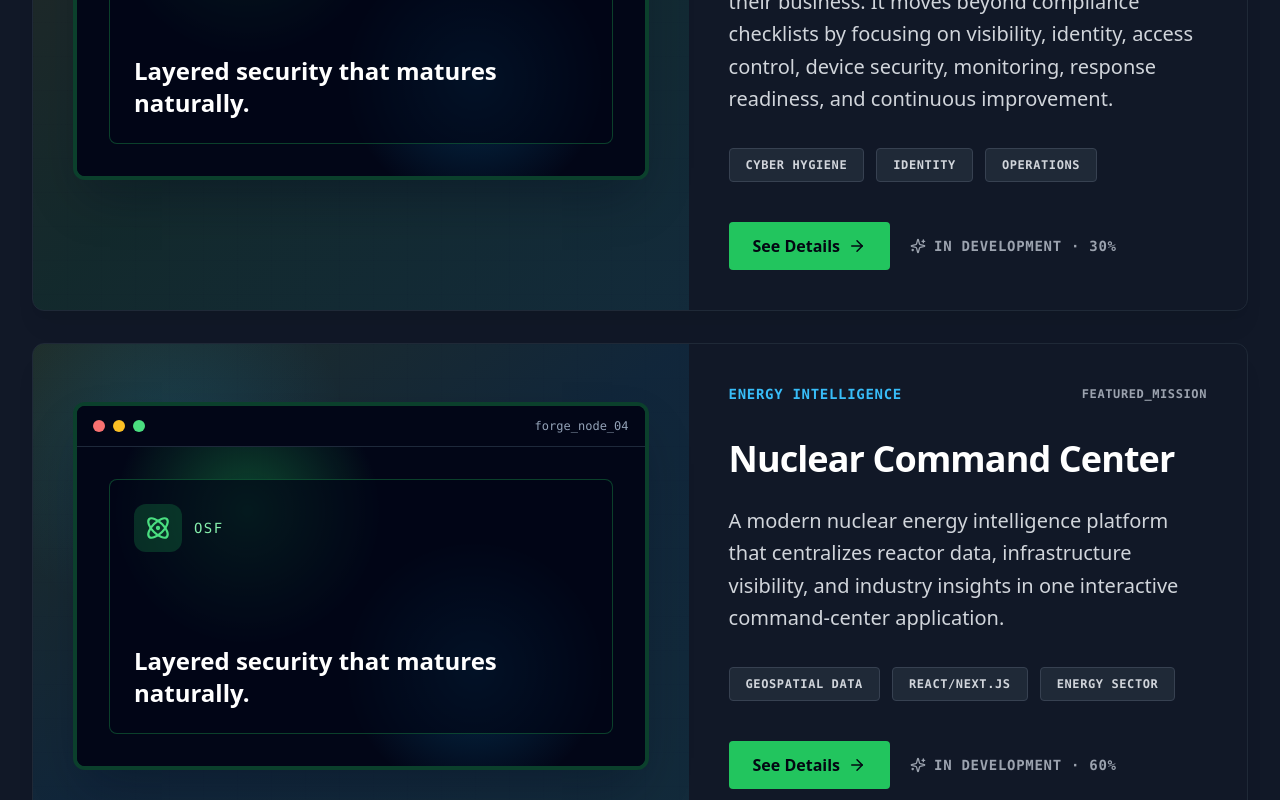
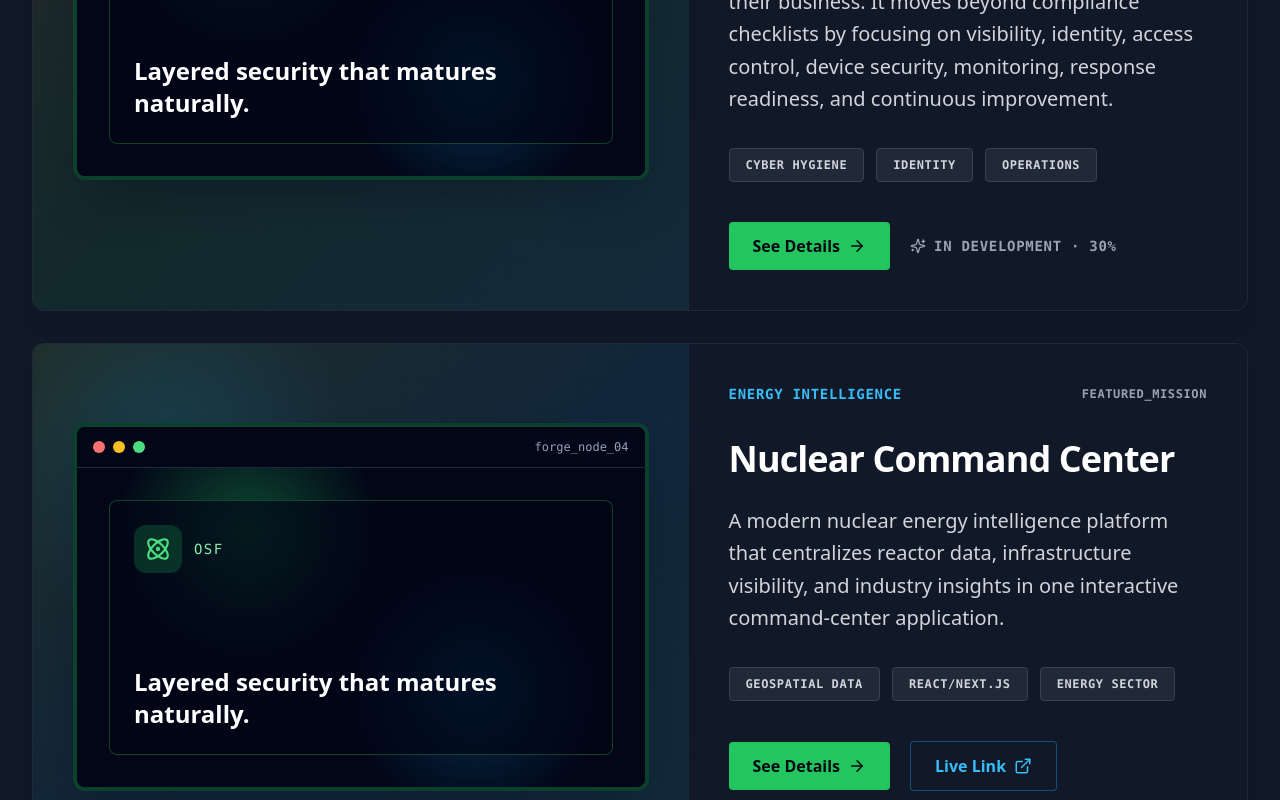
Before and after one commit to ebarlowjr2/cyber-engineer, a React (Vite) app: page /projects-in-development in a window 1280 px wide. Shown: the part 2000-2800 px from the top of the page. Built offline with nearby package versions, Linux system fonts and the light colour scheme.

Commit message:
Add Nuclear Command Center live links

```diff
--- a/src/pages/ProjectsInDevelopment.tsx
+++ b/src/pages/ProjectsInDevelopment.tsx
@@ -1,8 +1,10 @@
 import '../App.css'
-import { ArrowRight, Github, Mail, Sparkles } from 'lucide-react'
+import { ArrowRight, ExternalLink, Github, Mail, Sparkles } from 'lucide-react'
 import { Link } from 'react-router-dom'
 import { PageLayout } from '../components/PageLayout'
 import { featuredProjects } from '../data/projects'
+
+const nuclearCommandCenterUrl = 'https://nuclear-central-command.vercel.app/'
 
 const projectVisuals: Record<string, { category: string; image?: string; accent: string; tags: string[] }> = {
   'CARINA OS': {
@@ -74,12 +76,11 @@ export default function ProjectsInDevelopment() {
             const Icon = project.icon
 
             return (
-              <Link
+              <article
                 key={project.title}
-                to={project.detailPage}
                 className="group block overflow-hidden rounded-xl border border-gray-200 bg-slate-50 shadow-xl shadow-gray-950/5 transition hover:-translate-y-1 hover:border-sky-500 hover:shadow-sky-500/10 dark:border-gray-800 dark:bg-gray-900"
               >
-                <article className="grid gap-0 lg:grid-cols-[0.54fr_0.46fr]">
+                <div className="grid gap-0 lg:grid-cols-[0.54fr_0.46fr]">
                   <div className="relative min-h-80 p-6 sm:p-10">
                     <div className={`absolute inset-0 bg-gradient-to-br ${visual.accent} opacity-10`} />
                     <div className="absolute inset-0 bg-[radial-gradient(circle_at_20%_20%,rgba(14,165,233,0.16),transparent_28%),linear-gradient(rgba(15,23,42,0.04)_1px,transparent_1px),linear-gradient(90deg,rgba(15,23,42,0.04)_1px,transparent_1px)] bg-[size:auto,34px_34px,34px_34px]" />
@@ -137,18 +138,32 @@ export default function ProjectsInDevelopment() {
                     </div>
 
                     <div className="flex flex-wrap items-center gap-5">
-                      <span className="inline-flex items-center gap-2 rounded bg-slate-950 px-6 py-3 font-bold text-white transition group-hover:bg-sky-600 dark:bg-green-500 dark:text-gray-950 dark:group-hover:bg-green-400">
+                      <Link
+                        to={project.detailPage}
+                        className="inline-flex items-center gap-2 rounded bg-slate-950 px-6 py-3 font-bold text-white transition hover:bg-sky-600 dark:bg-green-500 dark:text-gray-950 dark:hover:bg-green-400"
+                      >
                         See Details
                         <ArrowRight size={18} className="transition group-hover:translate-x-1" />
-                      </span>
+                      </Link>
+                      {project.title === 'Nuclear Command Center' ? (
+                        <a
+                          href={nuclearCommandCenterUrl}
+                          target="_blank"
+                          rel="noopener noreferrer"
+                          className="inline-flex items-center gap-2 rounded border border-sky-500/40 bg-white px-6 py-3 font-bold text-sky-600 transition hover:border-green-500 hover:text-green-500 dark:bg-gray-900 dark:text-sky-400"
+                        >
+                          Live Link
+                          <ExternalLink size={18} />
+                        </a>
+                      ) : null}
                       <span className="inline-flex items-center gap-2 font-mono text-sm font-bold uppercase tracking-wider text-gray-500 dark:text-gray-400">
                         <Sparkles size={16} />
                         {project.status} · {project.progress}%
                       </span>
                     </div>
                   </div>
-                </article>
-              </Link>
+                </div>
+              </article>
             )
           })}
         </div>
--- a/src/pages/projects/NuclearCommandCenter.tsx
+++ b/src/pages/projects/NuclearCommandCenter.tsx
@@ -1,7 +1,9 @@
 import '../../App.css'
-import { ArrowLeft, Atom, Database, Globe2, Map, RadioTower, Search, Sparkles } from 'lucide-react'
+import { ArrowLeft, Atom, Database, ExternalLink, Globe2, Map, RadioTower, Search, Sparkles } from 'lucide-react'
 import { Link } from 'react-router-dom'
 import { PageLayout } from '../../components/PageLayout'
+
+const liveUrl = 'https://nuclear-central-command.vercel.app/'
 
 const platformCapabilities = [
   {
@@ -72,6 +74,23 @@ export default function NuclearCommandCenter() {
                 Designed and developed a modern nuclear energy intelligence platform that centralizes reactor data,
                 infrastructure visibility, and industry insights in one interactive command-center application.
               </p>
+              <div className="mt-8 flex flex-wrap gap-4">
+                <a
+                  href={liveUrl}
+                  target="_blank"
+                  rel="noopener noreferrer"
+                  className="inline-flex items-center gap-2 rounded-lg bg-green-500 px-6 py-3 font-bold text-gray-950 transition hover:bg-green-400"
+                >
+                  Launch Live Site
+                  <ExternalLink size={18} />
+                </a>
+                <Link
+                  to="/projects-in-development"
+                  className="inline-flex items-center gap-2 rounded-lg border border-gray-300 bg-white px-6 py-3 font-bold text-gray-900 transition hover:border-green-500 hover:text-green-500 dark:border-gray-700 dark:bg-gray-900 dark:text-white"
+                >
+                  View The Forge
+                </Link>
+              </div>
             </div>
 
             <div className="relative overflow-hidden rounded-3xl border border-gray-200 bg-white p-6 shadow-2xl shadow-green-500/10 dark:border-gray-800 dark:bg-gray-900">
```
